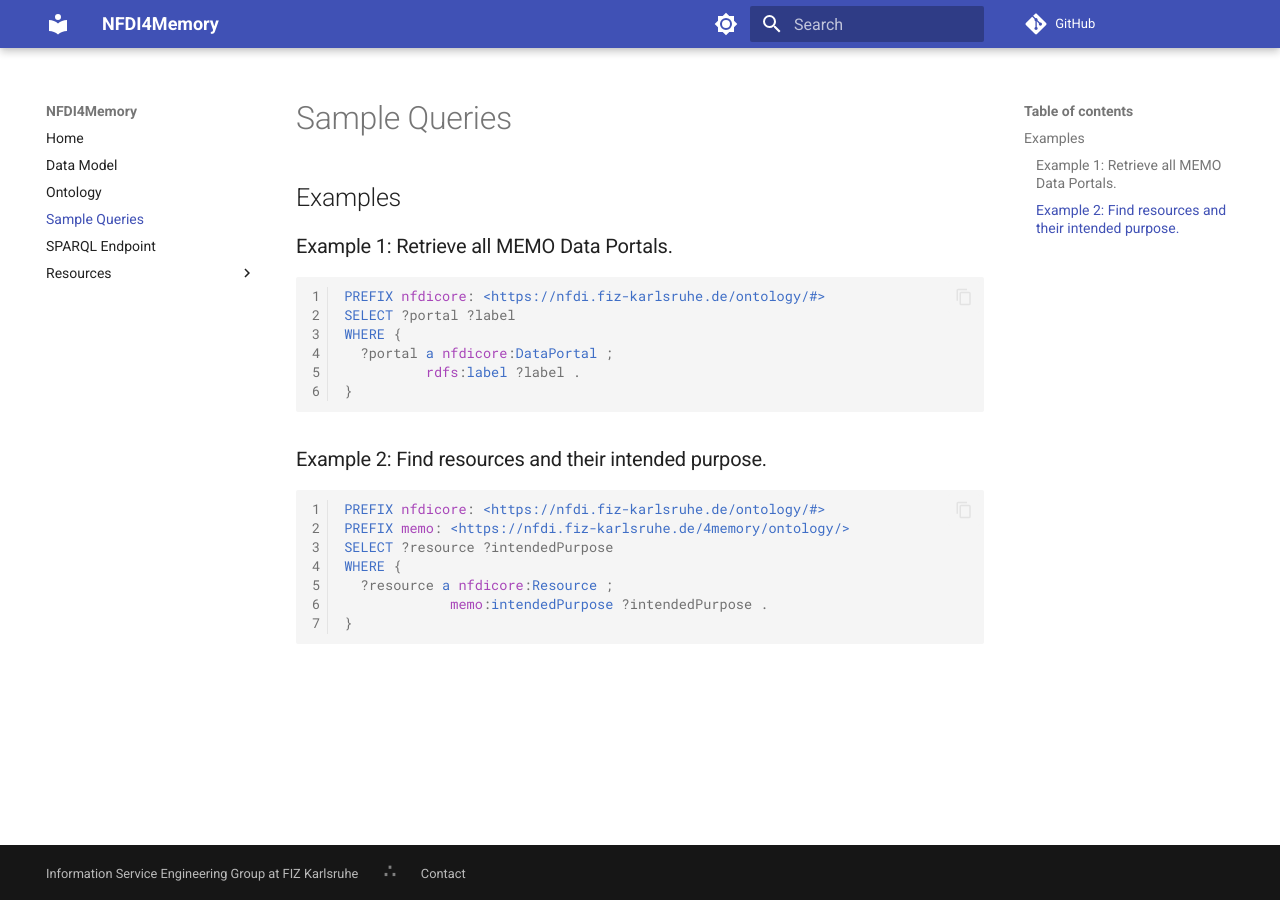
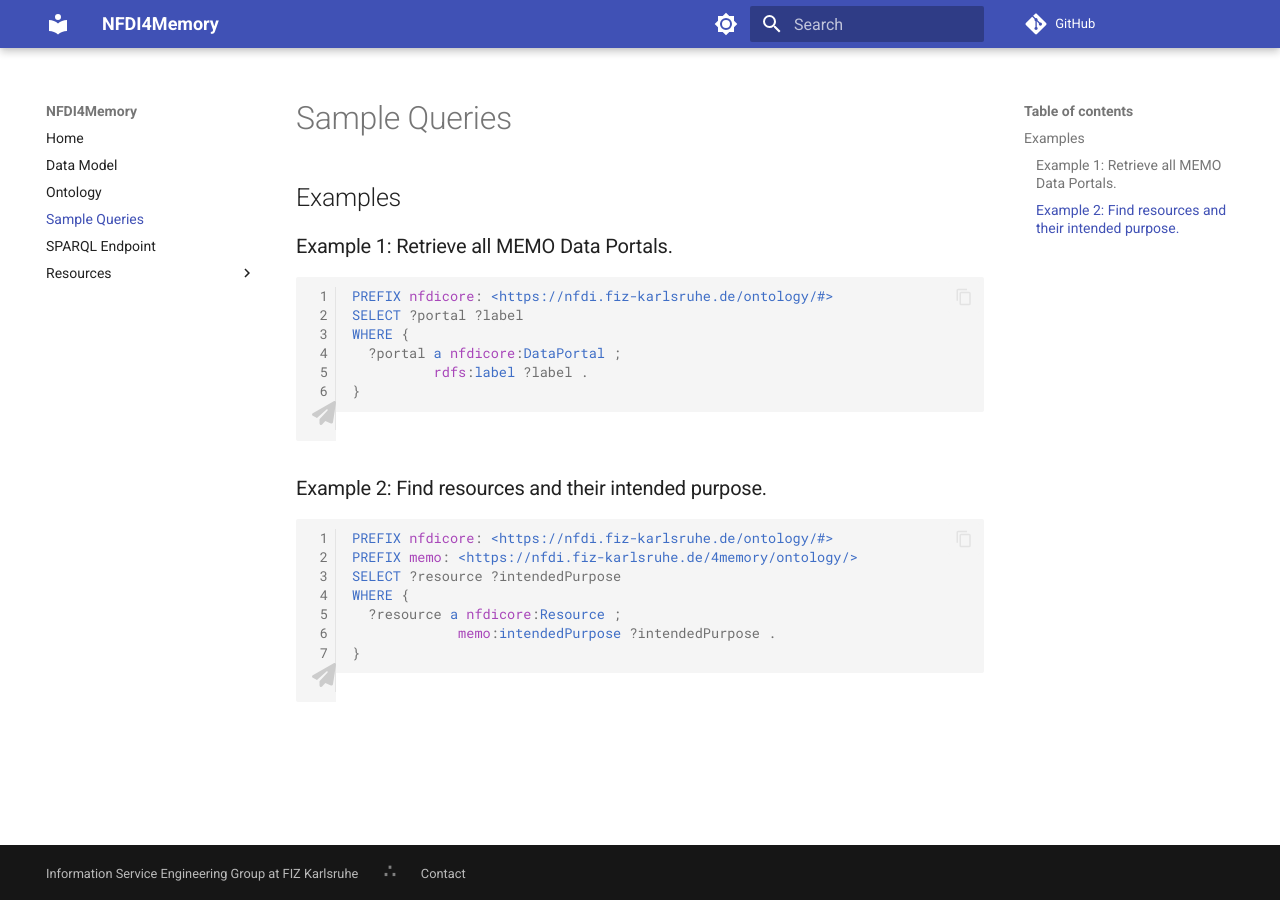
Before and after one commit to ISE-FIZKarlsruhe/nfdi4memory, an MkDocs documentation site: the page built from docs/queries.md, in a window 1280 px wide. Built offline with MkDocs 1.6.1 and Material for MkDocs 9.7.7, drawn with Linux system fonts in a browser that asks for light colours; comment, search, counter and statistics services are not loaded.

Commit message:
Add some mkdocs.yml settings for highlighting

```diff
--- a/mkdocs.yml
+++ b/mkdocs.yml
@@ -25,12 +25,16 @@
         icon: material/brightness-4
         name: Switch to light mode
 markdown_extensions:
+  - shmarql
   - pymdownx.highlight:
       anchor_linenums: true
       linenums: true
+      use_pygments: true
+      pygments_lang_class: true
   - pymdownx.superfences
   - admonition
   - pymdownx.details
+  - attr_list
 extra_javascript:
   - javascripts/extra.js
 nav:
```
Also changed, not shown: 1 other file.
